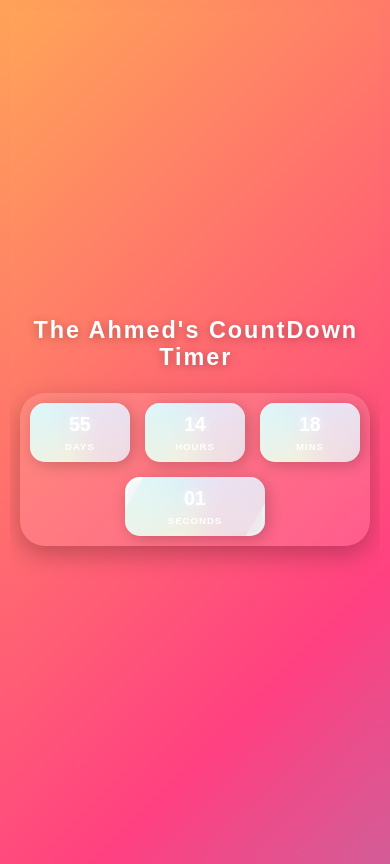
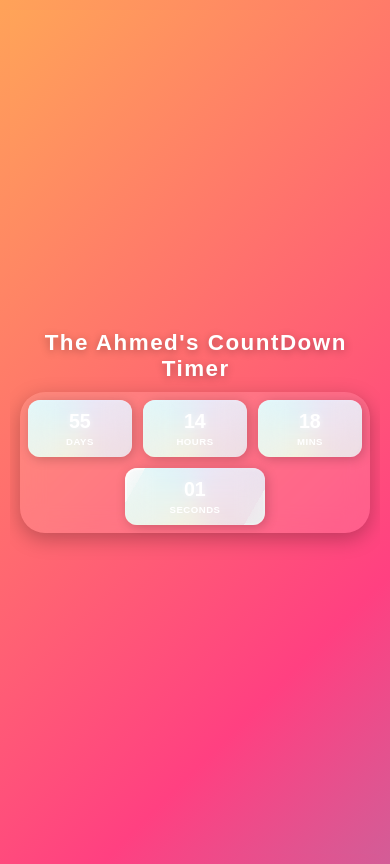
Before and after one commit to ahmedk786/CountDown-Timer-with-J.S, a plain HTML site: page index.html in a window 390 px wide. Drawn offline with Linux system fonts and the light colour scheme.

Commit message:
Refactor CSS for improved styling and responsiveness
Updated styles for various elements including h1, countdown, and timer. Adjusted media queries for better responsiveness.

```diff
--- a/style.css
+++ b/style.css
@@ -21,13 +21,13 @@ html, body {
 }
 
 h1 {
-  margin-bottom: 20px;
-  font-size: clamp(1.8rem, 6vw, 3rem);
+  margin-bottom: 15px;
+  font-size: clamp(1.6rem, 5vw, 2.5rem);
   font-weight: 700;
-  letter-spacing: 2px;
+  letter-spacing: 1.5px;
   text-align: center;
   color: #fff;
-  text-shadow: 0 2px 10px rgba(0, 0, 0, 0.3);
+  text-shadow: 0 2px 8px rgba(0, 0, 0, 0.3);
   animation: floatTitle 6s ease-in-out infinite;
 }
 
@@ -36,37 +36,38 @@ h1 {
   flex-wrap: wrap;
   justify-content: center;
   align-items: center;
-  gap: 15px;
-  padding: 10px;
+  gap: 10px;
+  padding: 5px;
   width: 100%;
   max-width: 700px;
   border-radius: 25px;
   background: rgba(255, 255, 255, 0.12);
-  backdrop-filter: blur(15px);
-  box-shadow: 0 8px 25px rgba(0, 0, 0, 0.25);
+  backdrop-filter: blur(12px);
+  box-shadow: 0 6px 20px rgba(0, 0, 0, 0.25);
 }
 
 .timer {
   position: relative;
-  flex: 1 1 100px; /* flexible width */
+  flex: 1 1 80px; /* flexible width */
   max-width: 180px;
-  min-width: 100px;
+  min-width: 80px;
   display: flex;
   flex-direction: column;
   align-items: center;
   justify-content: center;
-  padding: 15px 20px;
-  border-radius: 15px;
+  padding: 10px 12px;
+  border-radius: 12px;
   background: linear-gradient(145deg, #fdfbfb, #ebedee);
-  box-shadow: 3px 3px 15px rgba(0, 0, 0, 0.2),
-              inset 1px 1px 6px rgba(255, 255, 255, 0.5);
+  box-shadow: 2px 2px 12px rgba(0, 0, 0, 0.2),
+              inset 1px 1px 5px rgba(255, 255, 255, 0.5);
   overflow: hidden;
-  transition: all 0.3s ease;
+  transition: all 0.2s ease;
+  margin: 3px;
 }
 
 .timer:hover {
-  transform: translateY(-4px) scale(1.02);
-  box-shadow: 0 6px 20px rgba(255, 255, 255, 0.2);
+  transform: translateY(-3px) scale(1.01);
+  box-shadow: 0 5px 15px rgba(255, 255, 255, 0.2);
 }
 
 .timer::before {
@@ -85,35 +86,35 @@ h1 {
     #ff4081
   );
   animation: rotateGlow 15s linear infinite;
-  opacity: 0.12;
+  opacity: 0.1;
   z-index: 0;
 }
 
 .timer::after {
   content: "";
   position: absolute;
-  inset: 3px;
+  inset: 2px;
   background: rgba(255, 255, 255, 0.06);
-  backdrop-filter: blur(15px);
-  border-radius: 12px;
+  backdrop-filter: blur(12px);
+  border-radius: 10px;
   z-index: 1;
 }
 
 .timer .time {
-  font-size: clamp(1.5rem, 5vw, 3rem);
-  font-weight: 800;
+  font-size: clamp(1.2rem, 5vw, 2rem);
+  font-weight: 700;
   color: #fff;
-  text-shadow: 0 0 6px rgba(255, 255, 255, 0.5);
+  text-shadow: 0 0 5px rgba(255, 255, 255, 0.5);
   z-index: 2;
   animation: slowGlow 4s ease-in-out infinite;
 }
 
 .timer .label {
-  margin-top: 5px;
-  font-size: clamp(0.7rem, 2vw, 1rem);
+  margin-top: 3px;
+  font-size: clamp(0.6rem, 2vw, 0.8rem);
   font-weight: 600;
   color: #fff;
-  letter-spacing: 1px;
+  letter-spacing: 0.5px;
   text-transform: uppercase;
   z-index: 2;
 }
@@ -121,14 +122,14 @@ h1 {
 /* ===== KEYFRAMES ===== */
 @keyframes floatTitle {
   0%, 100% { transform: translateY(0) translateX(0); }
-  25% { transform: translateY(-4px) translateX(2px); }
-  50% { transform: translateY(3px) translateX(-2px); }
-  75% { transform: translateY(-3px) translateX(1px); }
+  25% { transform: translateY(-3px) translateX(1px); }
+  50% { transform: translateY(2px) translateX(-1px); }
+  75% { transform: translateY(-2px) translateX(1px); }
 }
 
 @keyframes slowGlow {
-  0%, 100% { text-shadow: 0 0 6px rgba(255,255,255,0.5); transform: scale(1); }
-  50% { text-shadow: 0 0 12px rgba(255,255,255,0.7); transform: scale(1.02); }
+  0%, 100% { text-shadow: 0 0 4px rgba(255,255,255,0.5); transform: scale(1); }
+  50% { text-shadow: 0 0 8px rgba(255,255,255,0.7); transform: scale(1.01); }
 }
 
 @keyframes gradientFlow {
@@ -143,20 +144,49 @@ h1 {
 }
 
 @keyframes fadeUp {
-  from { opacity: 0; transform: translateY(10px); }
+  from { opacity: 0; transform: translateY(8px); }
   to { opacity: 1; transform: translateY(0); }
 }
 
 /* ===== MOBILE OVERRIDES ===== */
 @media (max-width: 480px) {
   h1 {
-    font-size: clamp(1.4rem, 6vw, 1.8rem);
+    font-size: clamp(1.2rem, 6vw, 1.5rem); /* smaller height */
+    margin-bottom: 8px; /* reduce spacing */
+  }
+
+  .countdown {
+    gap: 5px;
+    padding: 5px;
+    max-width: 100%;
+  }
+
+  .timer {
+    flex: 1 1 70px;
+    max-width: 100px;
+    min-width: 70px;
+    padding: 6px 8px;
+  }
+
+  .timer .time {
+    font-size: clamp(1rem, 5vw, 1.5rem);
+  }
+
+  .timer .label {
+    font-size: clamp(0.5rem, 2vw, 0.7rem);
+  }
+}
+
+/* ===== TABLET OVERRIDES ===== */
+@media (max-width: 768px) {
+  h1 {
+    font-size: clamp(1.4rem, 5vw, 1.8rem);
   }
 
   .timer {
     max-width: 140px;
-    min-width: 90px;
-    padding: 10px 15px;
+    min-width: 100px;
+    padding: 10px 12px;
   }
 
   .timer .time {
```
